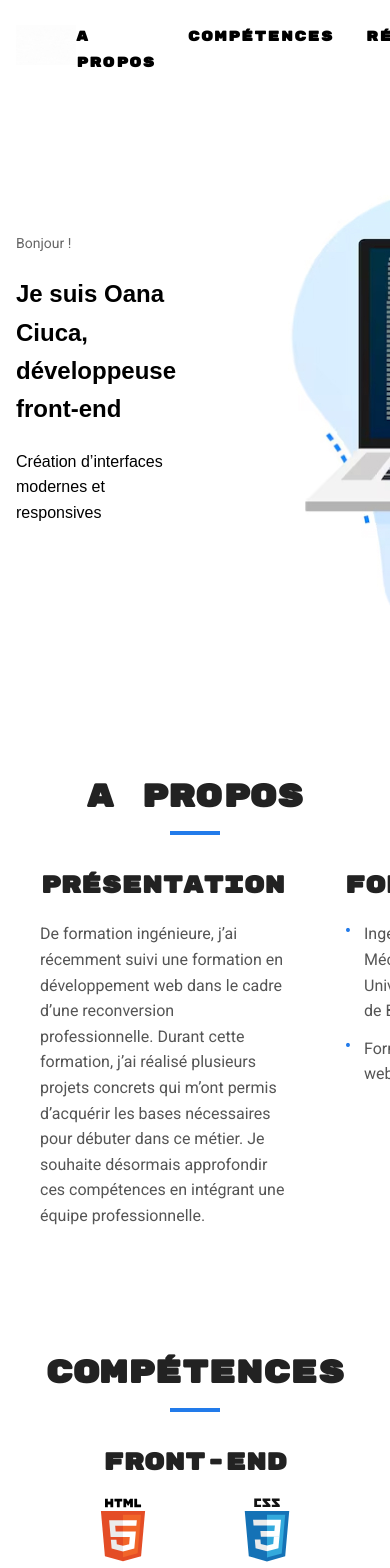
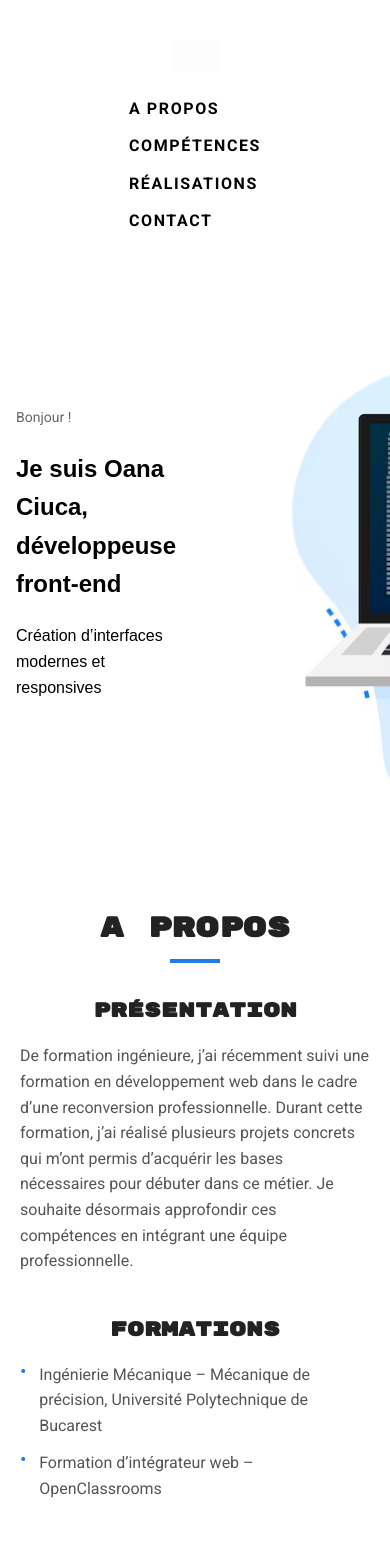
Before and after one commit to oanaciuca/Portfolio, a React (Vite) app: page / in a window 390 px wide. Shown: the top 1568 px of the page. Built offline with nearby package versions, Linux system fonts and the light colour scheme; a web font is replaced by a local one.

Commit message:
ajout media query

```diff
--- a/src/components/Footer.jsx
+++ b/src/components/Footer.jsx
@@ -2,7 +2,6 @@ import React from 'react';
 import logo        from '../assets/logo.gif';
 import githubIcon  from '../assets/github.svg';
 import mailIcon    from '../assets/mail.svg';
-import whatsappIcon from '../assets/whatsapp.svg';
 
 export default function Footer() {
   const year = new Date().getFullYear();
@@ -28,14 +27,6 @@ export default function Footer() {
           <a href="#contact" aria-label="Aller à la section contact">
             <img src={mailIcon} alt="Contactez-moi" className="footer__icon" />
           </a>
-          <a
-            href="https://wa.me/33123456789"
-            target="_blank"
-            rel="noopener noreferrer"
-            aria-label="Contactez-moi sur WhatsApp"
-          >
-    <img src={whatsappIcon} alt="WhatsApp" className="footer__icon" />
-  </a>
         </div>
       </div>
     </footer>
--- a/src/index.css
+++ b/src/index.css
@@ -55,7 +55,6 @@ body {
 
 /* Header */
 .header {
-  font-family: var(--font-heading);
   padding: 1.5rem 0;
   background-color: #fff;
   box-shadow: 0 2px 4px rgba(0,0,0,0.05);
@@ -79,7 +78,7 @@ body {
   gap: 2rem;
 }
 .header-menu-link {
-  font-family: var(--font-heading);
+  font-family: var(--font-text);
   font-size: 0.875rem;
   text-transform: uppercase;
   font-weight: var(--font-bold);
@@ -483,3 +482,69 @@ body {
 .footer__icon:hover {
   opacity: 0.7;
 }
+
+@media (max-width: 768px) {
+
+  /* Header responsive */
+  .header-container {
+    flex-direction: column;
+    align-items: center;
+    gap: 1rem;
+    padding: 1rem 0; /* un peu moins de hauteur */
+  }
+
+  .header-logo img {
+    height: 32px; /* réduire légèrement le logo */
+  }
+
+  .header-menu {
+    flex-direction: column;
+    gap: 0.75rem;
+  }
+
+  .header-menu-link {
+    font-size: 1rem; /* un poil plus gros pour cliquer */
+  }
+
+  /* Réduction des paddings généraux */
+  .about,
+  .realisations,
+  .contact {
+    padding: 60px 20px;
+  }
+
+  /* Empilement de la section « About » */
+  .about__content {
+    flex-direction: column;
+    gap: 40px;
+  }
+
+  /* Grille de projets en une seule colonne */
+  .realisations__grid {
+    grid-template-columns: 1fr;
+    gap: 1.5rem;
+  }
+
+  /* Ajustement des icônes compétences */
+  .competences__icons {
+    gap: 2rem;
+  }
+
+  /* Titres un peu plus petits */
+  .section__title {
+    font-size: 1.75rem;
+  }
+  .section__subtitle {
+    font-size: 1.25rem;
+  }
+
+  /* Footer empilé et centré */
+  .footer__inner {
+    flex-direction: column;
+    text-align: center;
+  }
+  .footer__links {
+    justify-content: center;
+    margin-top: 1rem;
+  }
+}
```
Also changed, not shown: src/assets/whatsapp.svg (deleted).
